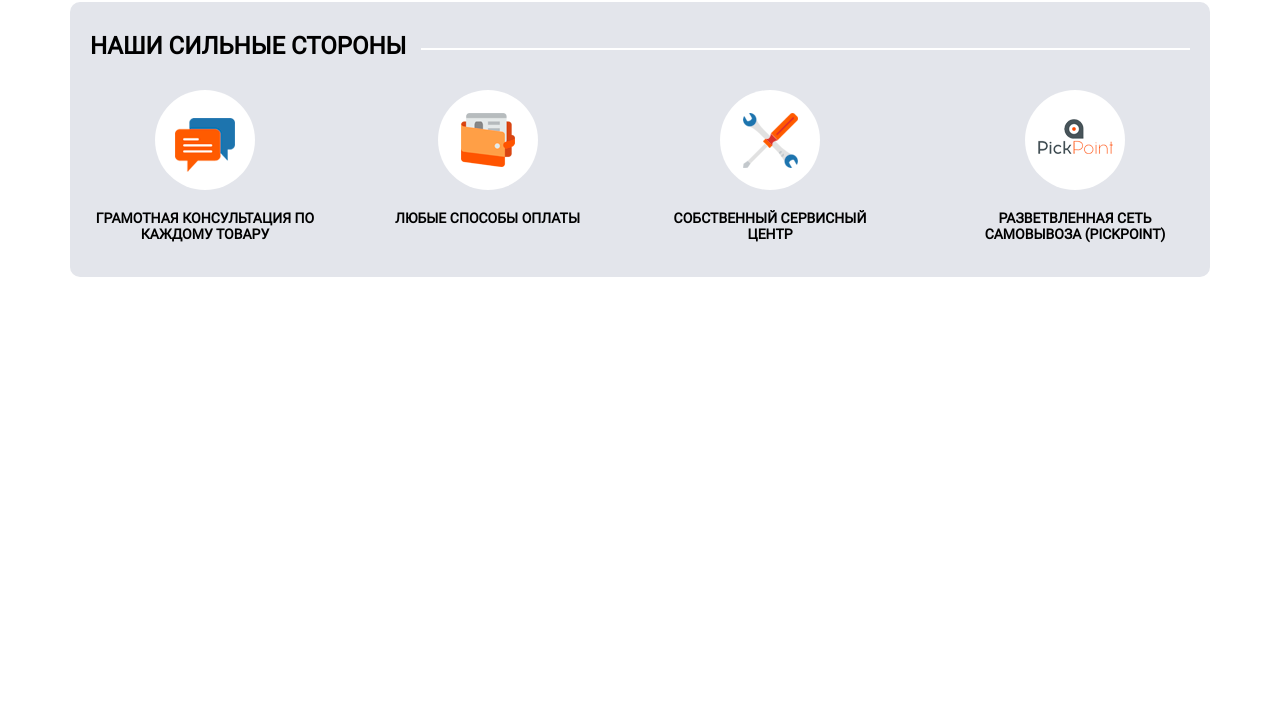
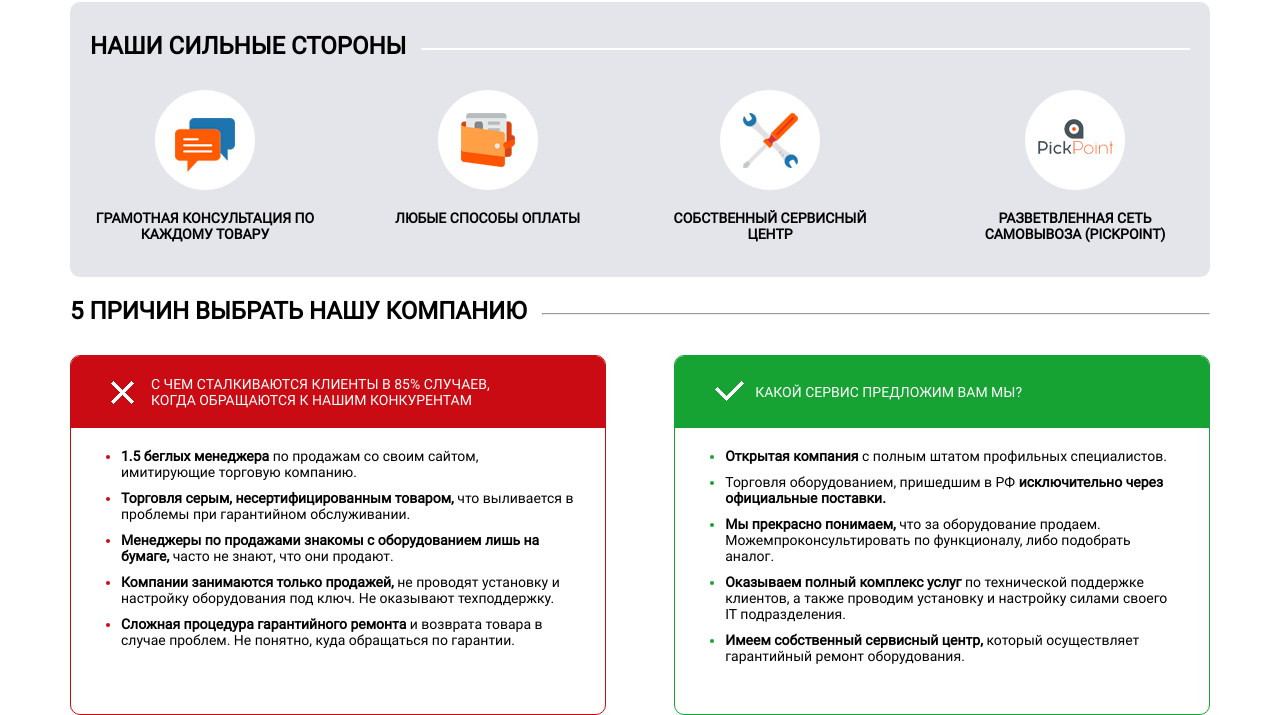
Before and after one commit to itbasket/pm-project-1, a plain HTML site: page index.html in a window 1280 px wide. Shown: the part 1096-1811 px from the top of the page. Before the commit the page ends 1373 px from the top, so only its background shows below. Drawn offline with Linux system fonts and the light colour scheme.

Commit message:
Добавлен блок с причинами

```diff
--- a/index.html
+++ b/index.html
@@ -254,6 +254,66 @@
             </div>
           </div>
         </div>
+
+        <div class="reasonBlock">
+          <div class="reasonHeader">
+            <h2>5 причин выбрать нашу компанию</h2>
+            <hr>
+          </div>
+          <div class="reasonItemsBlock">
+            <div class="reasonItem competitorReason">
+              <div class="reasonItemHeader">
+                <p>
+                  С чем сталкиваются клиенты в 85% случаев, когда обращаются к нашим конкурентам
+                </p>
+              </div>
+              <div class="reasonItemContent">
+                <ul>
+                  <li>
+                    <span><strong>1.5 беглых менеджера</strong> по продажам со своим сайтом, имитирующие торговую компанию.</span>
+                  </li>
+                  <li>
+                    <span><strong>Торговля серым, несертифицированным товаром,</strong> что выливается в проблемы при гарантийном обслуживании.</span>
+                  </li>
+                  <li>
+                    <span><strong>Менеджеры по продажами знакомы с оборудованием лишь на бумаге,</strong> часто не знают, что они продают.</span>
+                  </li>
+                  <li>
+                    <span><strong>Компании занимаются только продажей,</strong> не проводят установку и настройку оборудования под ключ. Не оказывают техподдержку.</span>
+                  </li>
+                  <li>
+                    <span><strong>Сложная процедура гарантийного ремонта</strong> и возврата товара в случае проблем. Не понятно, куда обращаться по гарантии.</span>
+                  </li>
+                </ul>
+              </div>
+            </div>
+            <div class="reasonItem ourReason">
+              <div class="reasonItemHeader">
+                <p>
+                  Какой сервис предложим Вам мы?
+                </p>
+              </div>
+              <div class="reasonItemContent">
+                <ul>
+                  <li>
+                    <span><strong>Открытая компания</strong> с полным штатом профильных специалистов.</span>
+                  </li>
+                  <li>
+                    <span>Торговля оборудованием, пришедшим в РФ <strong>исключительно через официальные поставки.</strong></span>
+                  </li>
+                  <li>
+                    <span><strong>Мы прекрасно понимаем,</strong> что за оборудование продаем. Можемпроконсультировать по функционалу, либо подобрать аналог.</span>
+                  </li>
+                  <li>
+                    <span><strong>Оказываем полный комплекс услуг</strong> по технической поддержке клиентов, а также проводим установку и настройку силами своего IT подразделения.</span>
+                  </li>
+                  <li>
+                    <span><strong>Имеем собственный сервисный центр,</strong> который осуществляет гарантийный ремонт оборудования.</span>
+                  </li>
+                </ul>
+              </div>
+            </div>
+          </div>
     </main>
   </div>
 </body>
--- a/styles/index.css
+++ b/styles/index.css
@@ -364,7 +364,8 @@
 
 .popularProductBlock,
 .keyBrandBlock,
-.advantageBlock {
+.advantageBlock,
+.reasonBlock {
     font-family: "Roboto-Regular";
     margin-top: 20px;
 }
@@ -378,20 +379,24 @@
 
 .popularProductHeader,
 .keyBrandHeader,
-.advantageHeader {
+.advantageHeader,
+.reasonHeader {
     display: flex;
     flex-wrap: wrap;
 }
 
 .popularProductHeader h2,
 .keyBrandHeader h2,
-.advantageHeader h2 {
+.advantageHeader h2,
+.reasonHeader h2,
+.reasonItemHeader {
     text-transform: uppercase;
 }
 
 .popularProductHeader hr,
 .keyBrandHeader hr,
-.advantageHeader hr {
+.advantageHeader hr,
+.reasonHeader hr {
     flex-grow: 1;
     height: 1px;
     margin-top: 16px;
@@ -419,7 +424,8 @@
 
 .popularProductItemsBlock,
 .keyBrandItemsBlock,
-.advantageItemsBlock {
+.advantageItemsBlock,
+.reasonItemsBlock {
     display: flex;
     justify-content: space-between;
     margin-top: 30px;
@@ -445,6 +451,84 @@
     min-width: 100px;
     max-width: 230px;
 }
+
+.reasonItem {
+    min-width: 450px;
+    width: 47%;
+    min-height: 360px;
+    border-radius: 10px;
+    overflow: hidden;
+}
+
+.reasonItem.competitorReason {
+    border: 1px solid rgb(203,11,19);
+}
+
+.reasonItem.ourReason {
+    border: 1px solid rgb(22,163,51);
+}
+
+.reasonItemHeader {
+    position: relative;
+    display: flex;
+    align-items: center;
+    height: 20%;
+    font-size: 14px;
+    color: #fff;
+    padding: 0 80px;
+}
+
+.reasonItem.competitorReason .reasonItemHeader {
+    background-color: rgb(203,11,19);
+}
+
+.reasonItem.ourReason .reasonItemHeader {
+    background-color: rgb(22,163,51);
+}
+
+.reasonItem.competitorReason .reasonItemHeader p::before {
+    content: "";
+    height: 23px;
+    width: 23px;
+    position: absolute;
+    left: 40px;
+    top: 35%;
+    background-image: url("../images/icons/crossIcon.png");
+}
+
+.reasonItem.ourReason .reasonItemHeader p::before {
+    content: "";
+    height: 20px;
+    width: 29px;
+    position: absolute;
+    left: 40px;
+    top: 35%;
+    background-image: url("../images/icons/checkIcon.png");
+}
+
+.reasonItemContent {
+    padding: 20px 30px 20px 50px;
+}
+
+.reasonItemContent ul {
+    font-size: 14px;
+}
+
+.reasonItem.competitorReason .reasonItemContent ul {
+    color: rgb(203,11,19);
+}
+
+.reasonItem.ourReason .reasonItemContent ul {
+    color: rgb(22,163,51);
+}
+
+.reasonItemContent li {
+    margin-bottom: 10px;
+}
+
+.reasonItemContent li span {
+    color: #000;
+  }
 
 .advantageItemImg {
     width: 100px;
```
Also changed, not shown: images/icons/checkIcon.png (added), images/icons/crossIcon.png (added).
